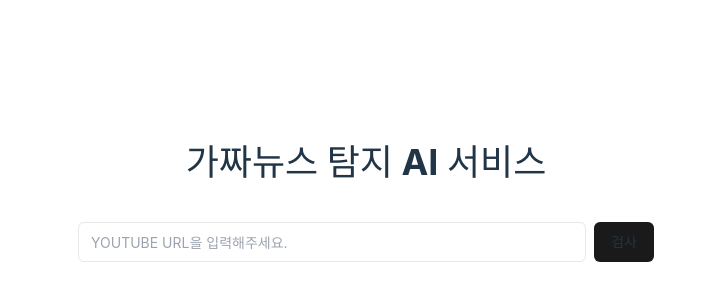
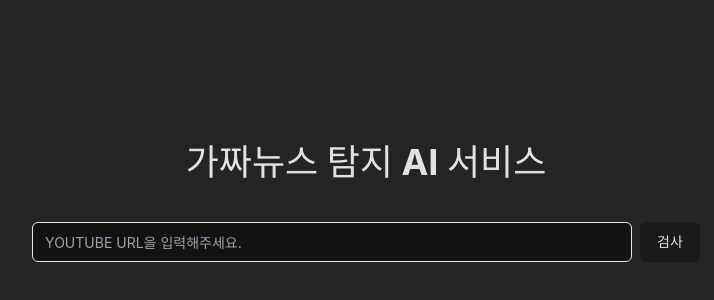
Before and after one commit to hanghae-hackathon/Fact-Checker-FE, a React (Vite) app: page / in a window 1280 px wide. Shown: the part 198-498 px from the top of the page, without its empty margins (274-988 px from the left). Built offline with nearby package versions, Linux system fonts and the light colour scheme.

Commit message:
fix: width

```diff
--- a/index.html
+++ b/index.html
@@ -1,5 +1,5 @@
 <!doctype html>
-<html lang="en">
+<html lang="en" class="dark">
   <head>
     <meta charset="UTF-8" />
     <!-- <link rel="icon" type="image/svg+xml" href="/vite.svg" /> -->
--- a/src/components/atoms/InputWithButton.tsx
+++ b/src/components/atoms/InputWithButton.tsx
@@ -30,10 +30,10 @@ export function InputWithButton() {
 
   const handleGetResult = async () => {
     try {
+      setResult(undefined);
       setIsLoading(true);
       const data = await postGetResult(contextRef.current.value);
       setIsLoading(false);
-      console.log(data);
       setResult(data?.result);
     } catch (error) {
       console.error("Error fetching result:", error);
--- a/src/components/atoms/index.css
+++ b/src/components/atoms/index.css
@@ -1,8 +1,8 @@
 .fact-input {
-  width: 1000px !important;
+  width: 600px !important;
 }
 .max-w-xl {
-  max-width: 36rem;
+  max-width: 90vw;
 }
 
 .lds-dual-ring,
--- a/src/index.css
+++ b/src/index.css
@@ -3,7 +3,7 @@
   line-height: 1.5;
   font-weight: 400;
 
-  color-scheme: light dark;
+  color-scheme: dark;
   color: rgba(255, 255, 255, 0.87);
   background-color: #242424;
 
@@ -53,16 +53,3 @@ button:focus,
 button:focus-visible {
   outline: 4px auto -webkit-focus-ring-color;
 }
-
-@media (prefers-color-scheme: light) {
-  :root {
-    color: #213547;
-    background-color: #ffffff;
-  }
-  a:hover {
-    color: #747bff;
-  }
-  button {
-    background-color: #f9f9f9;
-  }
-}
--- a/tailwind.config.js
+++ b/tailwind.config.js
@@ -8,6 +8,7 @@ export default {
     "./components/**/*.{js,ts,jsx,tsx,mdx}",
     "./src/**/*.{js,ts,jsx,tsx,mdx}",
   ],
+  darkMode: "class",
   theme: {
     theme: {
       screens: {
```
